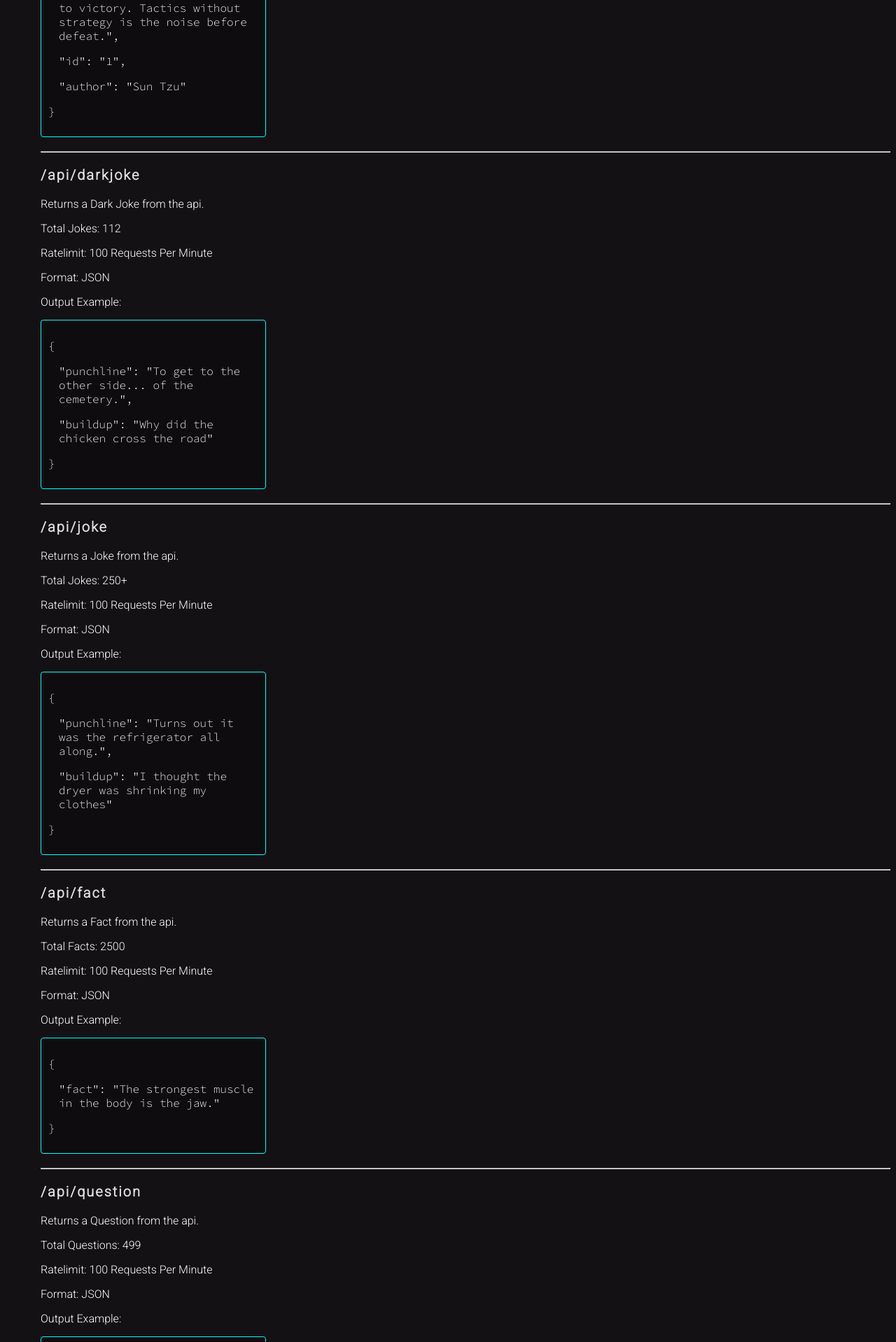
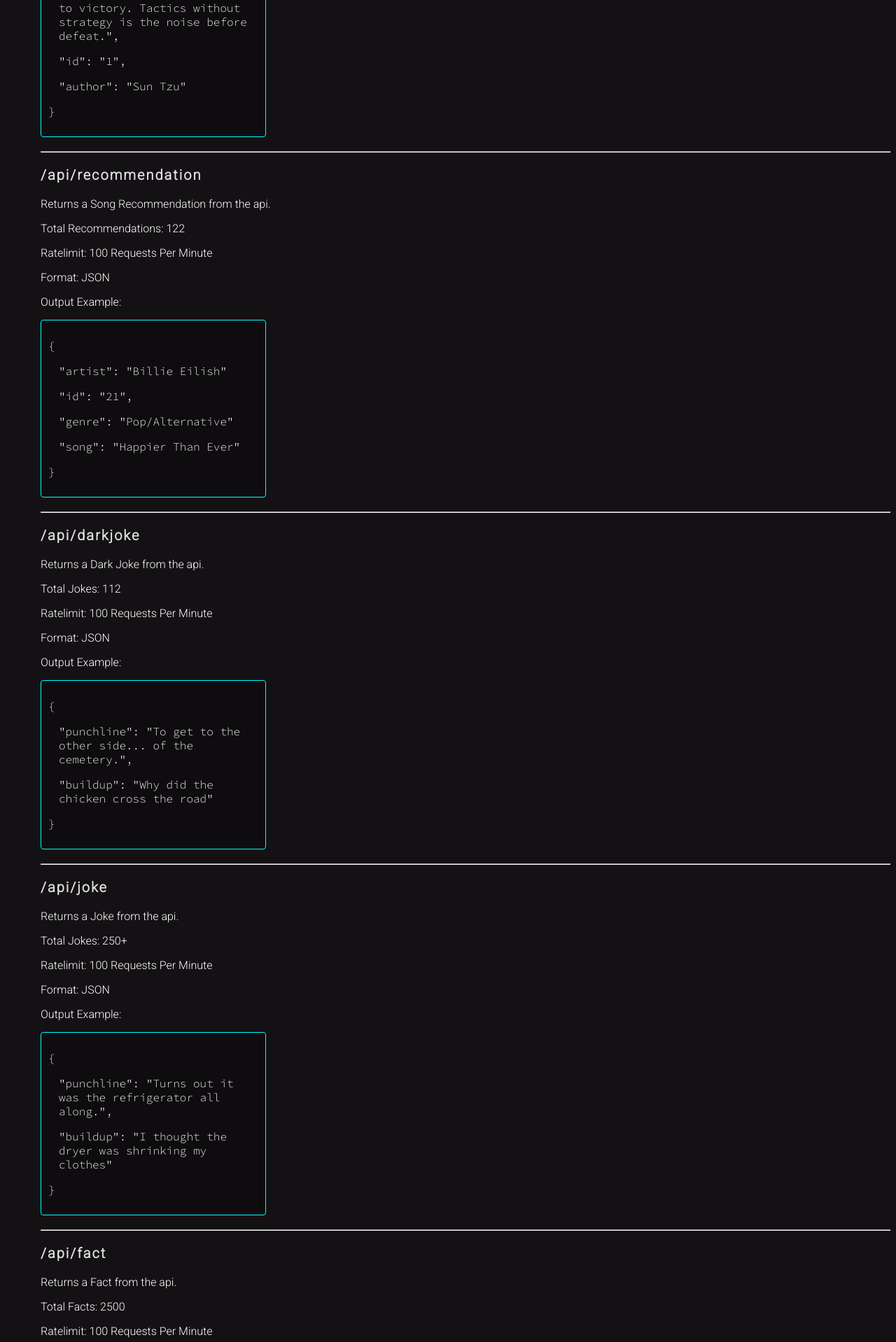
Before and after one commit to Nexachromic/Peter-API, a Flask app: page / in a window 1280 px wide. Shown: the part 2289-4207 px from the top of the page at 70% size. Run offline with Flask 2, Linux system fonts and the light colour scheme.

Commit message:
Add files via upload

```diff
--- a/templates/index.html
+++ b/templates/index.html
@@ -68,6 +68,23 @@
                 </div>
             </div>
             <hr>
+            <div class="recommendation">
+                <h3>/api/recommendation</h3>
+                <p>Returns a Song Recommendation from the api.</p>
+                <p>Total Recommendations: 122</p>
+                <p>Ratelimit: 100 Requests Per Minute</p>
+                <p>Format: JSON</p>
+                <p>Output Example:</p>
+                <div class="codearea">
+                    <p>{</p>
+                    <p id="data">"artist": "Billie Eilish"</p>
+                    <p id="data">"id": "21",</p>
+                    <p id="data">"genre": "Pop/Alternative"</p>
+                    <p id="data">"song": "Happier Than Ever"</p>
+                    <p>}</p>
+                </div>
+            </div>
+            <hr>
             <div class="darkjoke">
                 <h3>/api/darkjoke</h3>
                 <p>Returns a Dark Joke from the api.</p>
```
